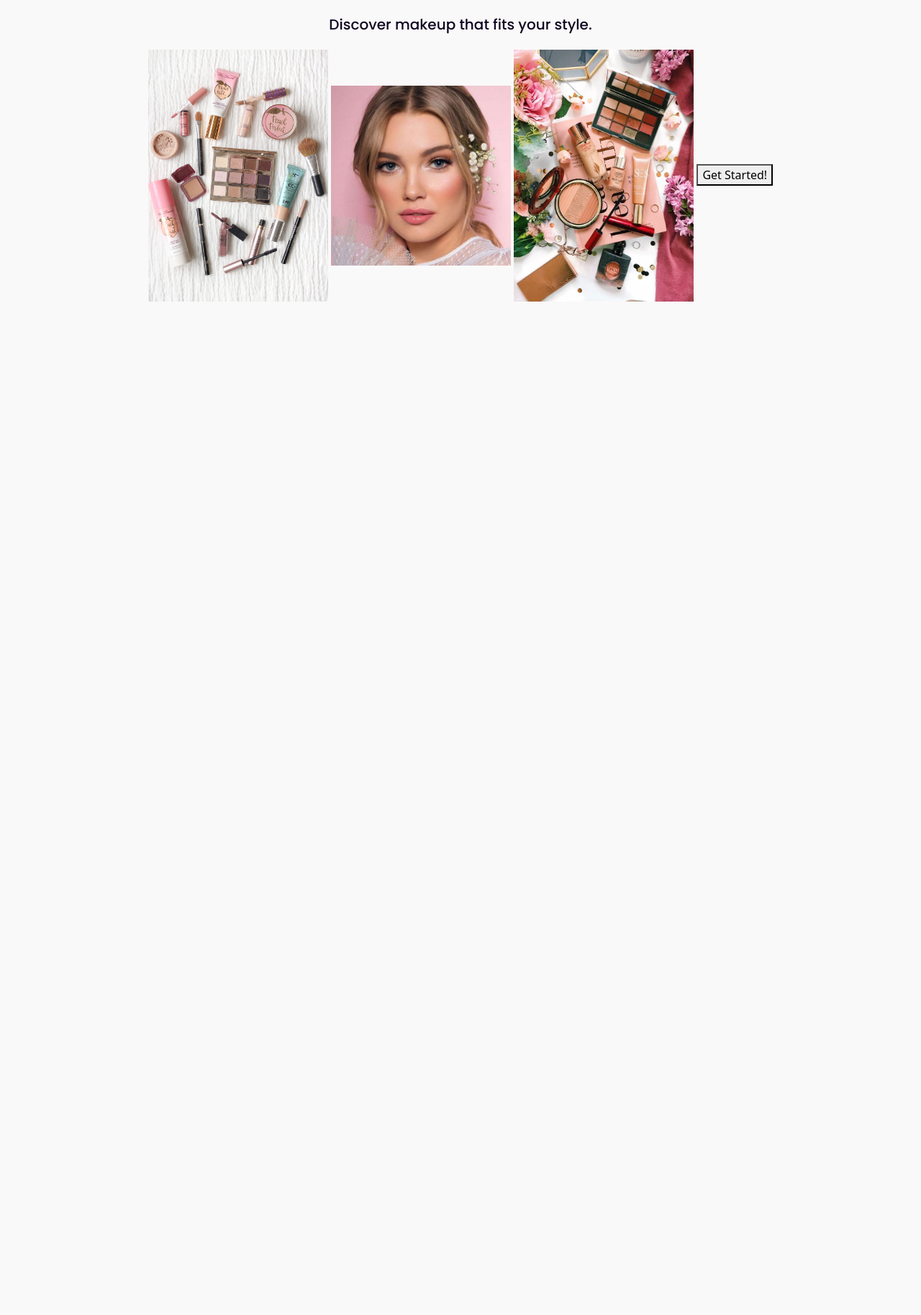
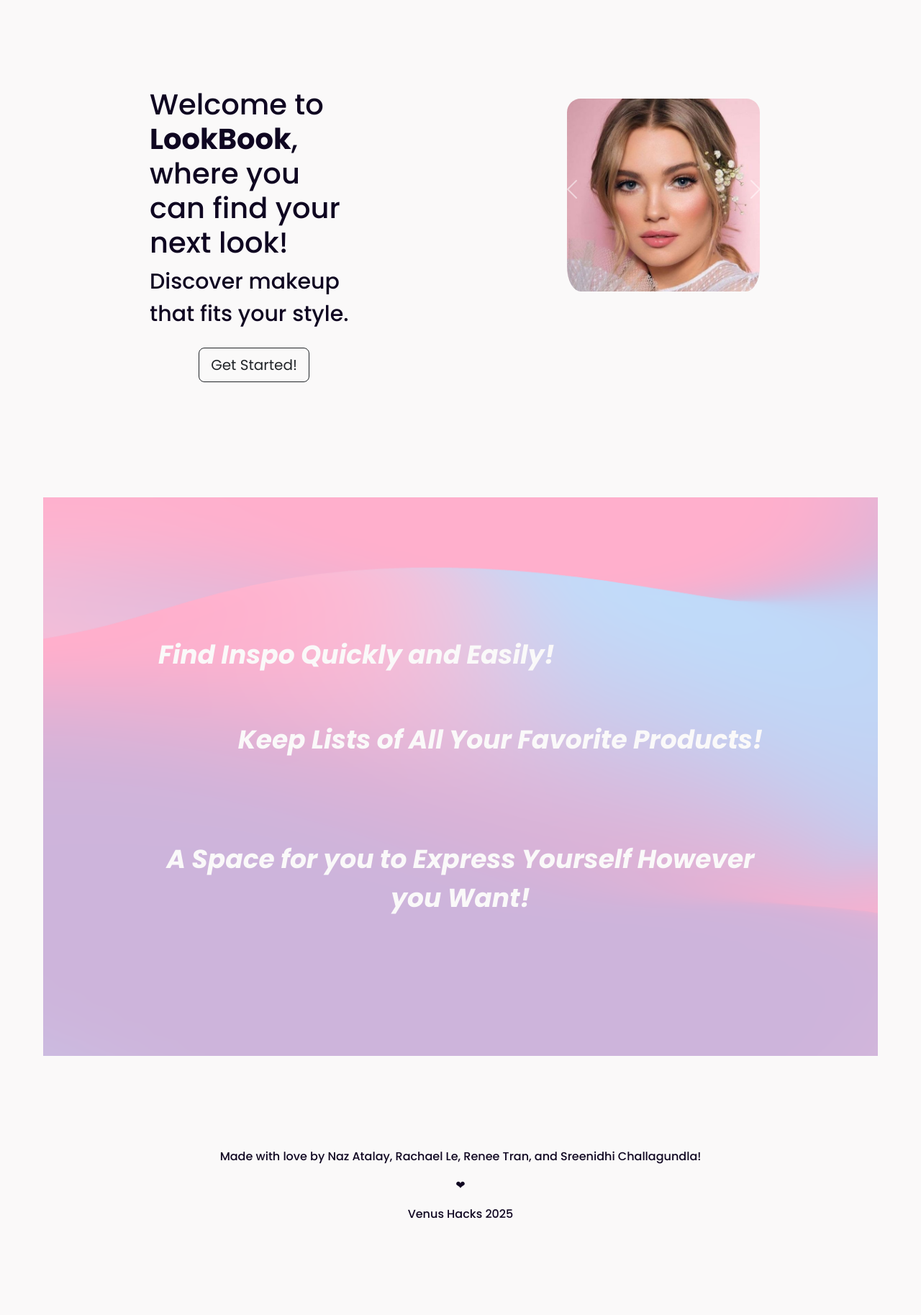
Before and after one commit to rachaelvle/makeup-website, a Flask app: page / in a window 1280 px wide. Shown: the part 161-1988 px from the top of the page at 72% size. Before the commit the page ends 580 px from the top, so only its background shows below. Run offline with Flask 3, Linux system fonts and the light colour scheme.

Commit message:
Styled landing page

```diff
--- a/static/styles.css
+++ b/static/styles.css
@@ -10,6 +10,30 @@ body {
     font-weight: 500;
     font-style: italic;
     padding-left: 54px !important;
+}
+
+/* landing page classes */
+.gradient-section {
+  background: url("/static/mesh-759.png") no-repeat !important;
+  background-size: cover !important;
+  overflow: hidden;
+  width:100%;
+  height:100%;
+  margin:0 0 0 0 !important;
+}
+
+.gradient-section p {
+  margin: 2rem 0;
+  font-size: 1.3rem;
+  color:#FAF9F9;
+  font-size: 36px;
+  font-family: "Poppins", sans-serif;
+  font-weight: 700;
+  font-style: italic;
+}
+
+.hero {
+  margin:10em;
 }
 
 /* special css for the browsing/main page navbar */
--- a/templates/index.html
+++ b/templates/index.html
@@ -31,19 +31,73 @@
     </div>
     </nav>
 
-    <h2>Welcome to <strong>LookBook</strong>, where you can find your next look!</h2>
-    <div class="poppins-medium" style="font-size: 20px; margin: 20px;">
-    Discover makeup that fits your style. </div>
+    <div class="hero">
+        <div class="row">
+            <div class="col poppins-medium">
+                <h1 style="text-align: left;">Welcome to <strong>LookBook</strong>, where you can find your next look!</h1>
+                <div style="font-size: 30px; text-align: left;">
+                    Discover makeup that fits your style.
+                </div>
+                <br>
+                <!-- window.location.href -->
+                <button class="btn btn-outline-dark btn-lg" onclick="window.location.href='/login'">Get Started!</button>
+            </div>
+            <div class="col" style="max-width:250px;">
+                <br>
+            </div>
+            <div class="col" style="max-width:400px; height:400px;">
+                <div id="carouselExampleRide" class="carousel slide" data-bs-ride="true">
+                    <div class="carousel-inner">
+                        <div class="carousel-item active">
+                        <img src="static\makeup_look_homepage.jpg" class="post" alt="...">
+                        </div>
+                        <div class="carousel-item">
+                        <img src="static\makeup_pic.jpg" class="post" alt="...">
+                        </div>
+                        <div class="carousel-item">
+                        <img src="static\makeup_pic_2.jpg" class="post" alt="...">
+                        </div>
+                    </div>
+                    <button class="carousel-control-prev" type="button" data-bs-target="#carouselExampleRide" data-bs-slide="prev">
+                        <span class="carousel-control-prev-icon" aria-hidden="true"></span>
+                        <span class="visually-hidden">Previous</span>
+                    </button>
+                    <button class="carousel-control-next" type="button" data-bs-target="#carouselExampleRide" data-bs-slide="next">
+                        <span class="carousel-control-next-icon" aria-hidden="true"></span>
+                        <span class="visually-hidden">Next</span>
+                    </button>
+                </div>
+            </div>
+        </div>
+    </div>
 
-    <!-- <img src="/static/makeup_pic.jpg" alt="MakeupPic1" width="200" height="350" align="left"> -->
-    <img src="/static/makeup_pic.jpg" alt="Left image" class="side-image left-image" width="250" height="350" align="top">
-    <img src="/static/makeup_look_homepage.jpg" alt="Center image" class="center-image" width="250" height="250" align="middle">
-    <img src="/static/makeup_pic_2.jpg" alt="Right image" class="side-image right-image" width="250" height="350" align="bottom">
+    <div class="container-fluid" id="About">
+        <div class="gradient-section" style="padding:10em;">
+            <div class="row">
+                <div class="col" style="text-align: left;">
+                    <p>Find Inspo Quickly and Easily!</p>
+                </div>
+            </div>
+            <div class="row">
+                <div class="col" style="text-align: right;">
+                    <p>Keep Lists of All Your Favorite Products!</p>
+                </div>
+            </div>
+            <br>
+            <br>
+            <div class="row">
+                <div class="col" >
+                    <p>A Space for you to Express Yourself However you Want!</p>
+                </div>
+            </div>
+        </div>
+    </div>
 
-    <!-- window.location.href -->
-    <button onclick="window.location.href='/login'">Get Started!</button>
-
-
+    <div id="Contact" class="poppins-medium" style="margin:8em; padding:auto;">
+        <p>Made with love by Naz Atalay, Rachael Le, Renee Tran, and Sreenidhi Challagundla!</p>
+        <p>❤︎</p>
+        <p>Venus Hacks 2025</p>
+    </div>
 
     <script src="https://cdn.jsdelivr.net/npm/bootstrap@5.3.6/dist/js/bootstrap.bundle.min.js" integrity="sha384-j1CDi7MgGQ12Z7Qab0qlWQ/Qqz24Gc6BM0thvEMVjHnfYGF0rmFCozFSxQBxwHKO" crossorigin="anonymous"></script>
 </body>
```
Also changed, not shown: static/mesh-759.png (added).
